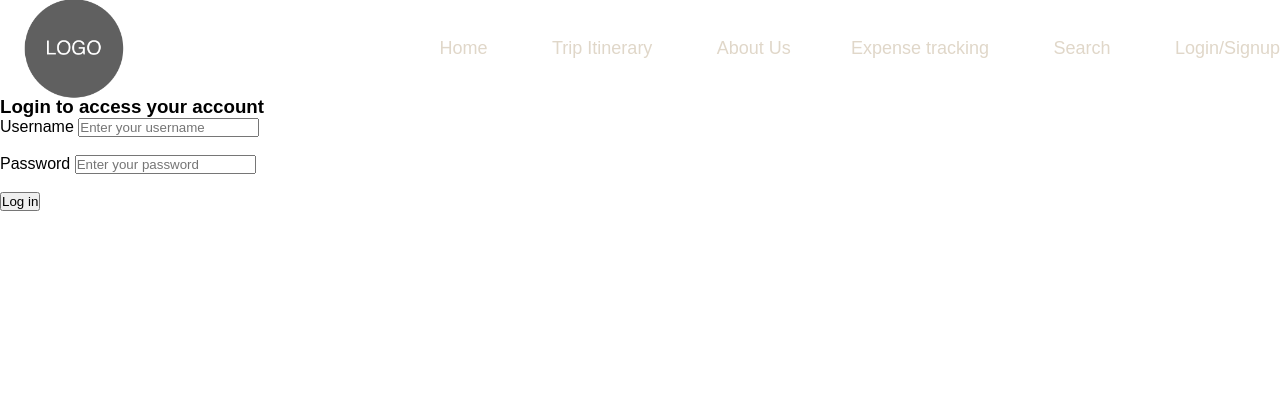
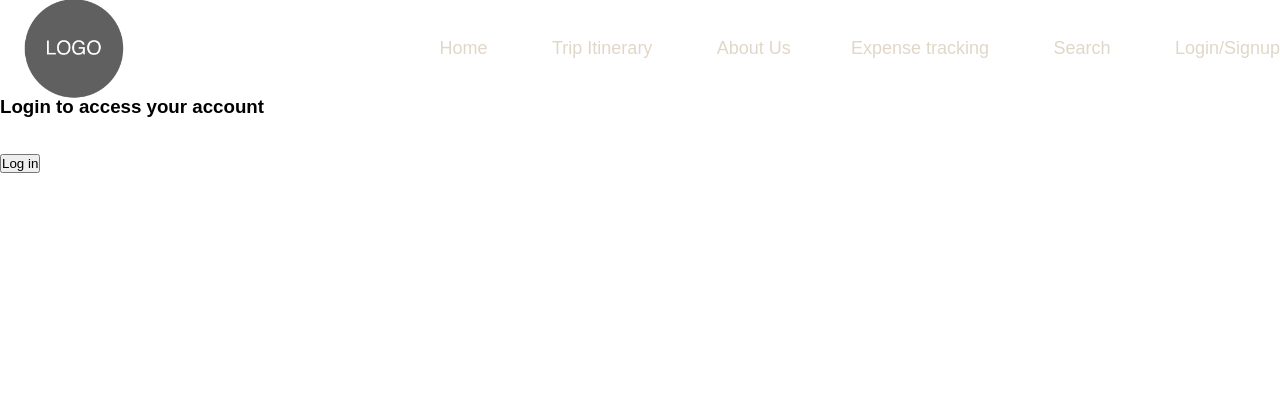
Before and after one commit to VaniyaSharma/Itsy_Bitsy_Studios, a Django app: page /login/ in a window 1280 px wide. Shown: the top 420 px of the page. Run offline with Django 4.2, Linux system fonts and the light colour scheme.

Commit message:
user sign in

```diff
--- a/travel_project/travel_app/templates/registration/login.html
+++ b/travel_project/travel_app/templates/registration/login.html
@@ -4,20 +4,9 @@
 
 {% block content %}
 <h3>Login to access your account</h3>
-
+<br><br/>
 <form method="post" action="{% url 'login' %}">
         {% csrf_token %}
-        <div class="form-group">
-            <label for="username">Username</label>
-            <input type="text" class="form-control" id="username" name="username" placeholder="Enter your username" Required>
-        </div>
-            <br>
-
-        <div class="form-group">
-            <label for="password">Password</label>
-            <input type="password" class="form-control" id="password" name="password" placeholder="Enter your password" Required>
-        </div>
-            <br>
 
         <button type="submit" class="btn btn-primary">Log in</button>
     </form>
--- a/travel_project/travel_app/views.py
+++ b/travel_project/travel_app/views.py
@@ -1,121 +1,49 @@
 from django.core.mail import send_mail
 from django.shortcuts import render, redirect
-from django.http import HttpResponse
+from django.contrib import messages
 from django.contrib.auth.models import User
-from django.contrib import messages
 from django.contrib.auth import authenticate, login, logout
-
-
-
-from django.db import models
-
-from travel_project import settings
-
-
-# Create your models here.
-
+from django.contrib.auth.forms import UserCreationForm
+from .forms import CreateUserForm
 
 def index(request):
-    return render(request,'index.html')
-
+    return render(request, 'index.html')
 
 
 def user_sign_up(request):
+    form = CreateUserForm()
 
-    if request.method == "POST":
-        username = request.POST['username']
-        first_name = request.POST['first_name']
-        last_name = request.POST['last_name']
-        email = request.POST['email']
-        password = request.POST['password']
-        confirmPass = request.POST['confirmPass']
+    if request.method == 'POST':
+        form = CreateUserForm(request.POST)
+        if form.is_valid():
+            form.save()
 
-        if User.objects.filter(username=username):
-            messages.error(request, "Username already exist! Please try some other username.")
-            return redirect('index')
+    context = {'form': form}
 
-        if User.objects.filter(email=email).exists():
-            messages.error(request, "Email Already Registered!!")
-            return redirect('index')
-
-        if len(username) > 20:
-            messages.error(request, "Username must be under 20 charcters!!")
-            return redirect('index')
-
-        if password != confirmPass:
-            messages.error(request, "Passwords didn't matched!!")
-            return redirect('index')
-
-        if not username.isalnum():
-            messages.error(request, "Username must be Alpha-Numeric!!")
-            return redirect('index')
-
-        newuser = User.objects.create_user(username, email, password)
-        newuser.first_name = first_name
-        newuser.last_name = last_name
-        newuser.is_active = False
-        newuser.save()
-
-        print("New User:", newuser.username, newuser.email, newuser.password)
-
-        messages.success(request,"Your account has been succesfully created!")
-
-        # Welcome email
-
-        subject = "Welcome to Tripsee!!"
-        message= "Hello" + newuser.first_name + "!\n" + "Thank you for registering on our website. We are so excited to have you with us. \n" + "Please check your email for account confirmation to login and start planning your trip! \n\n" + "Thank you.\n With regards, \n Tripsee team"
-        from_email = settings.EMAIL_HOST_USER
-
-        to_user = [newuser.email]
-        send_mail(subject, message, from_email, to_user, fail_silently=True)
+    return render(request, "registration/sign-up.html", context)
 
 
-
-        return redirect('login')
-
-    return render(request, "registration/sign-up.html")
-
 def user_login(request):
-    if request.method == 'POST':
-        username = request.POST['username']
-        password = request.POST['password']
-
-        print("Username:", username)  # Debugging statement
-        print("Password:", password)  # Debugging statement
-
-        user = authenticate(username=username, password=password)
-
-        user = User.objects.filter(username=username).first()
-        if user is None:
-            print("User does not exist:", username)
-
-        print("Authenticated User:", user)
-
-        if user is not None:
-            login(request, user)
-            first_name = user.first_name
-
-            return render(request, "index.html", {"first_name": first_name})
-        else:
-            messages.error(request, "Wrong Credentials! Please try again :)")
-            return redirect('index')
-
 
     return render(request, "registration/login.html")
 
+
 def user_logout(request):
     logout(request)
-    # Redirect to home or login page after logout
     return redirect('index')
 
-def contact_us (request):
-    return render(request,'contact-us.html')
 
-def about_us (request):
+def contact_us(request):
+    return render(request, 'contact-us.html')
+
+
+def about_us(request):
     return render(request, 'aboutus.html')
 
-def search (request):
-    return render(request,'search.html')
 
-def itinerary (request):
+def search(request):
+    return render(request, 'search.html')
+
+
+def itinerary(request):
     return render(request, 'itinerary.html')
```
Also changed, not shown: travel_project/travel_app/templates/registration/sign-up.html (+17 -33 lines), travel_project/db.sqlite3.
